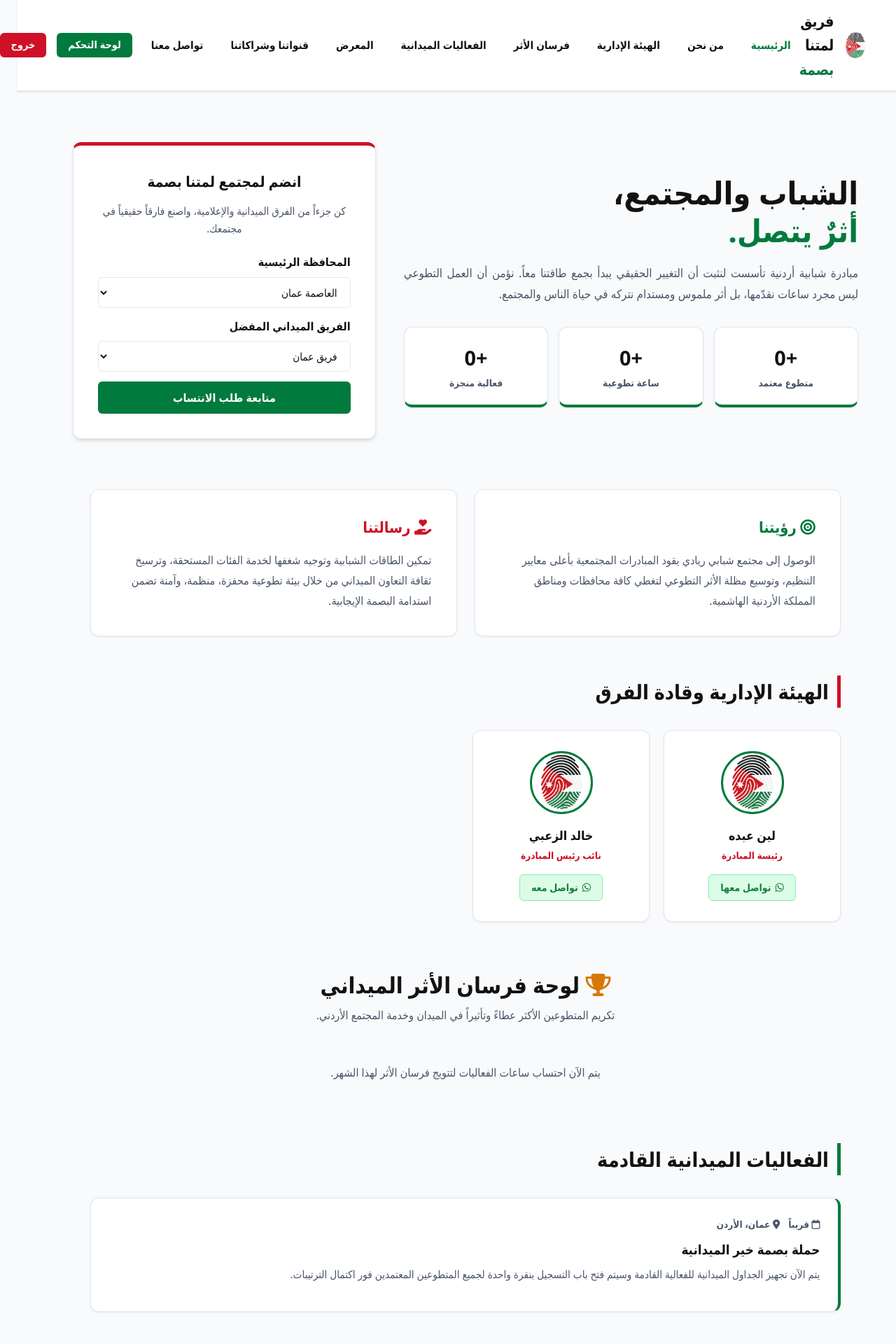
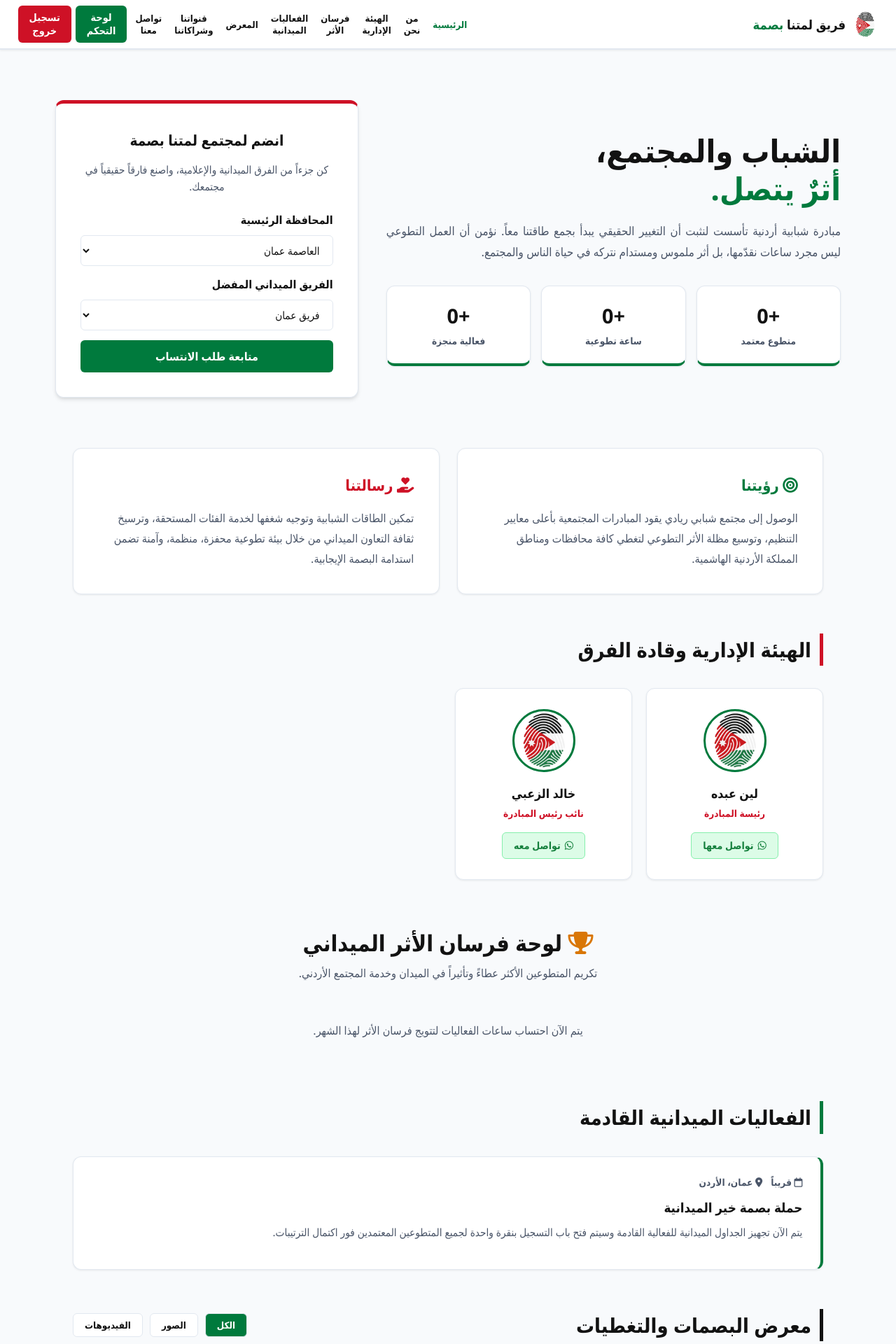
Before and after one commit to khaled-alzoubi1/lametna, a Flask app: page / in a window 1280 px wide. Shown: the top 1920 px of the page at 70% size. Run offline with Flask 3, Linux system fonts and the light colour scheme; the visitor is signed in with stand-in values (Sample User, id 1).

Commit message:
Add files via upload

```diff
--- a/static/style.css
+++ b/static/style.css
@@ -50,10 +50,15 @@ body {
 }
 
 /* ==================== شريط التنقل العلوي (Navbar) ==================== */
+html, body {
+    overflow-x: hidden;
+    width: 100%;
+}
+
 .navbar {
     background: var(--jo-white);
     border-bottom: 2px solid var(--jo-border);
-    padding: 0.8rem 5%;
+    padding: 0.5rem 2%;
     display: flex;
     justify-content: space-between;
     align-items: center;
@@ -61,27 +66,31 @@ body {
     top: 0;
     z-index: 1000;
     box-shadow: var(--shadow-sm);
+    width: 100%;
+    box-sizing: border-box;
 }
 
 .nav-brand {
     display: flex;
     align-items: center;
-    gap: 12px;
+    gap: 10px;
     text-decoration: none;
     color: var(--jo-black);
+    flex-shrink: 0; /* يمنع انضغاط اللوجو واسم الفريق نهائياً */
 }
 
 .nav-brand img {
-    height: 44px;
+    height: 42px;
     width: auto;
     object-fit: contain;
     border-radius: var(--radius-sm);
 }
 
 .nav-brand-title {
-    font-size: 1.35rem;
+    font-size: 1.15rem;
     font-weight: 900;
-    letter-spacing: -0.5px;
+    white-space: nowrap;
+    line-height: 1.2;
 }
 
 .nav-brand-title span {
@@ -92,28 +101,77 @@ body {
     list-style: none;
     display: flex;
     align-items: center;
-    gap: 15px;
+    gap: 6px; /* مسافة مدمجة ومدروسة لتناسب شاشات اللابتوب */
+    margin: 0;
+    padding: 0;
 }
 
 .nav-links li {
     display: flex;
     align-items: center;
+    justify-content: center;
 }
 
+/* الكبسات العادية: الكلمتين فوق بعض بشكل متناسق ومضغوط */
 .nav-links li a {
     text-decoration: none;
     color: var(--jo-black);
     font-weight: 700;
-    font-size: 0.95rem;
+    font-size: 0.82rem;
+    line-height: 1.25;
+    text-align: center;
+    padding: 4px 6px;
+    border-radius: var(--radius-sm);
+    display: inline-block;
+    white-space: normal !important;
+    max-width: 68px; /* يُلزم الكلمة الثانية بالنزول أسفل الكلمة الأولى فوراً */
     transition: var(--transition);
-    padding: 8px 12px;
-    border-radius: var(--radius-sm);
-    white-space: nowrap;
+    box-sizing: border-box;
 }
 
 .nav-links li a:hover,
 .nav-links li a.active {
     color: var(--jo-green);
+}
+
+/* الأزرار (انضم كمتطوع / تسجيل خروج): بلوك محكم ومستطيل مصمت حول الكلمتين */
+.btn-nav-action, .btn-danger {
+    display: inline-flex !important;
+    flex-direction: column !important;
+    align-items: center !important;
+    justify-content: center !important;
+    text-align: center !important;
+    padding: 6px 12px !important;
+    border-radius: var(--radius-sm) !important;
+    font-weight: 800 !important;
+    font-size: 0.82rem !important;
+    line-height: 1.2 !important;
+    cursor: pointer !important;
+    border: none !important;
+    text-decoration: none !important;
+    box-sizing: border-box !important;
+    white-space: normal !important;
+    min-width: 68px !important;
+    max-width: 82px !important;
+    box-shadow: var(--shadow-sm) !important;
+}
+
+.btn-nav-action {
+    background: var(--jo-green) !important;
+    color: var(--jo-white) !important;
+}
+
+.btn-nav-action:hover {
+    background: var(--jo-green-hover) !important;
+}
+
+.btn-danger {
+    background: var(--jo-red) !important;
+    color: var(--jo-white) !important;
+}
+
+.btn-danger:hover {
+    background: var(--jo-red-hover) !important;
 }
 
 /* معالجة الأزرار العلوية لمنع التعرج والتكسر */
--- a/templates/index.html
+++ b/templates/index.html
@@ -93,24 +93,24 @@
             </div>
         </a>
         <nav>
-            <ul class="nav-links">
+         <ul class="nav-links">
                 <li><a href="{{ url_for('index') }}" class="active">الرئيسية</a></li>
-                <li><a href="#about">من نحن</a></li>
-                <li><a href="#leadership">الهيئة الإدارية</a></li>
-                <li><a href="#leaderboard">فرسان الأثر</a></li>
-                <li><a href="#activities">الفعاليات الميدانية</a></li>
+                <li><a href="#about">من<br>نحن</a></li>
+                <li><a href="#leadership">الهيئة<br>الإدارية</a></li>
+                <li><a href="#leaderboard">فرسان<br>الأثر</a></li>
+                <li><a href="#activities">الفعاليات<br>الميدانية</a></li>
                 <li><a href="#gallery">المعرض</a></li>
-                <li><a href="#channels">قنواتنا وشراكاتنا</a></li>
-                <li><a href="#contact">تواصل معنا</a></li>
+                <li><a href="#channels">قنواتنا<br>وشراكاتنا</a></li>
+                <li><a href="#contact">تواصل<br>معنا</a></li>
                 {% if session.get('admin_logged_in') %}
-                    <li><a href="{{ url_for('admin_dashboard') }}" class="btn-nav-action">لوحة التحكم</a></li>
-                    <li><a href="{{ url_for('logout') }}" class="btn-danger">خروج</a></li>
+                    <li><a href="{{ url_for('admin_dashboard') }}" class="btn-nav-action">لوحة<br>التحكم</a></li>
+                    <li><a href="{{ url_for('logout') }}" class="btn-danger">تسجيل<br>خروج</a></li>
                 {% elif session.get('user_id') %}
-                    <li><a href="{{ url_for('profile') }}" class="btn-nav-action">بوابة المتطوع</a></li>
-                    <li><a href="{{ url_for('logout') }}" class="btn-danger">خروج</a></li>
+                    <li><a href="{{ url_for('profile') }}" class="btn-nav-action">بوابة<br>المتطوع</a></li>
+                    <li><a href="{{ url_for('logout') }}" class="btn-danger">تسجيل<br>خروج</a></li>
                 {% else %}
-                    <li><a href="javascript:void(0)" onclick="openAuthModal('loginModal')">تسجيل الدخول</a></li>
-                    <li><a href="javascript:void(0)" onclick="openAuthModal('registerModal')" class="btn-nav-action">انضم كمتطوع</a></li>
+                    <li><a href="javascript:void(0)" onclick="openAuthModal('loginModal')">تسجيل<br>الدخول</a></li>
+                    <li><a href="javascript:void(0)" onclick="openAuthModal('registerModal')" class="btn-nav-action">انضم<br>كمتطوع</a></li>
                 {% endif %}
             </ul>
         </nav>
```
